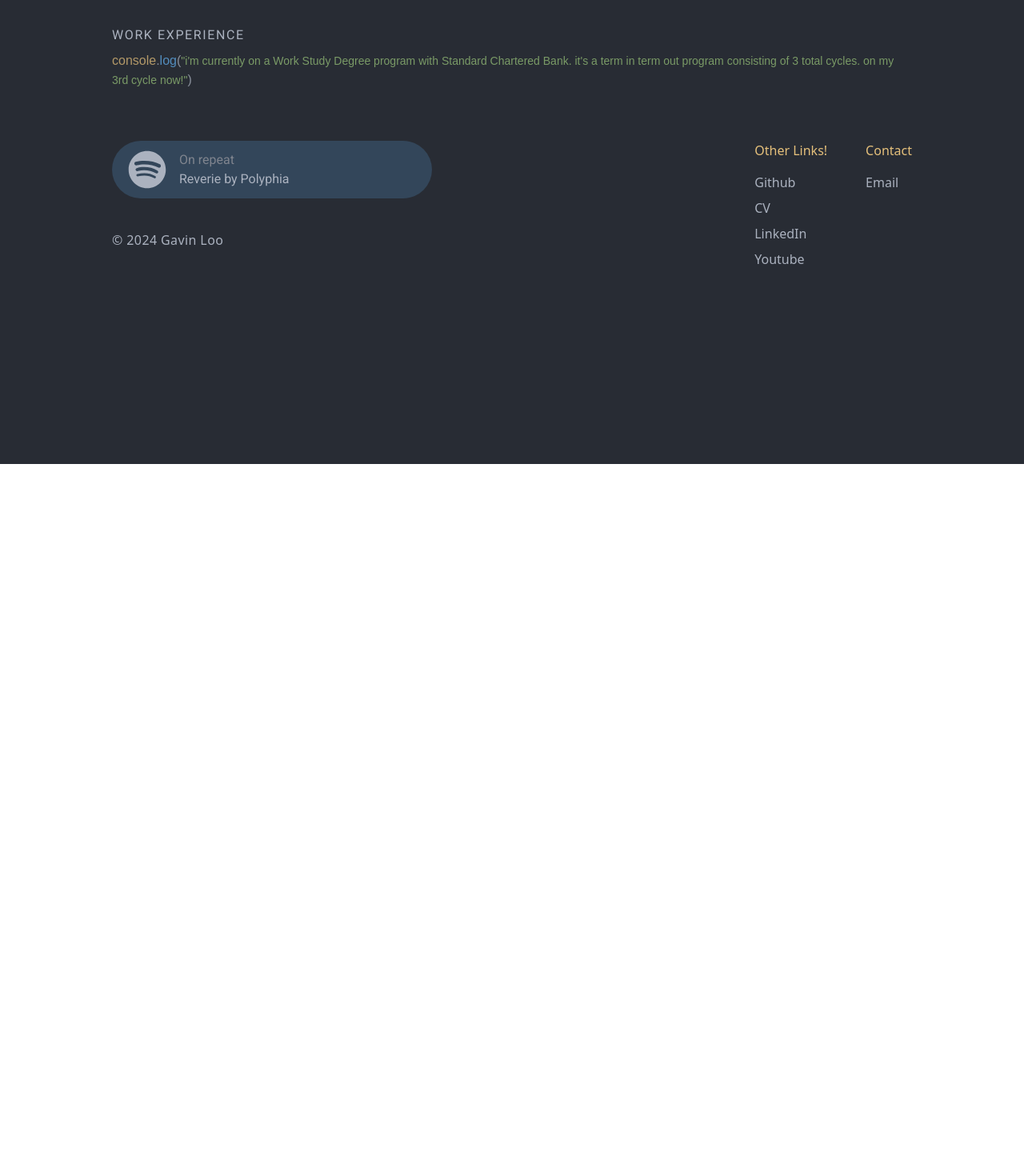
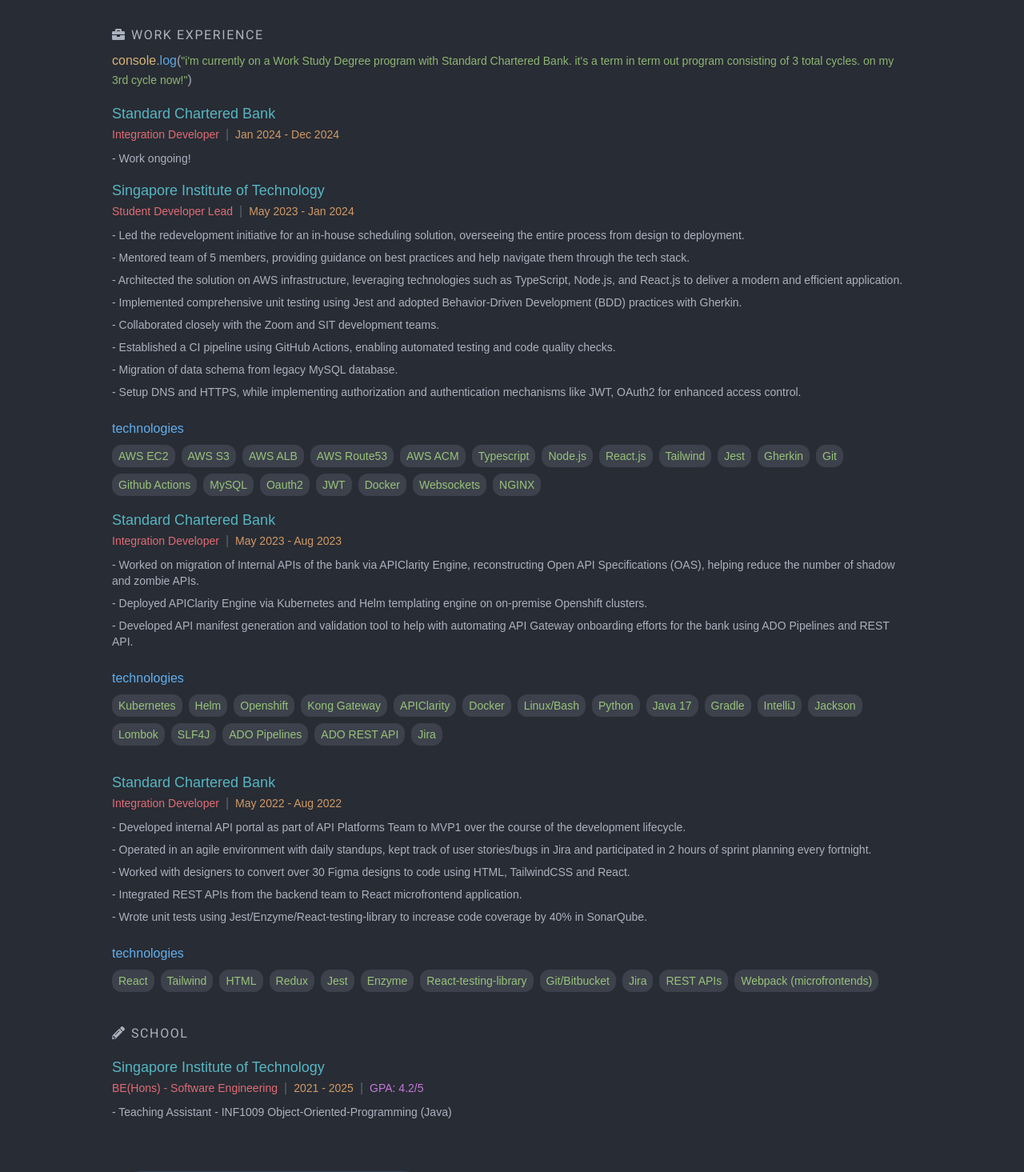
Before and after one commit to rawsashimi1604/gavinloo.com, a React (Vite) app: page /work in a window 1280 px wide. Shown: the part 220-1685 px from the top of the page at 80% size. Before the commit the page ends 800 px from the top, so only its background shows below. Built offline with nearby package versions, Linux system fonts and the light colour scheme.

Commit message:
added career stuff

```diff
--- a/src/modules/work/Experiences.tsx
+++ b/src/modules/work/Experiences.tsx
@@ -1,7 +1,20 @@
-import Comment from "../../components/typography/Comment";
 import ConsoleLog from "../../components/typography/ConsoleLog";
 import Header from "../../components/typography/Header";
 import ImportantText from "../../components/typography/ImportantText";
+
+import { FaBriefcase, FaPencilAlt } from "react-icons/fa";
+
+export interface WorkExperienceTagProps {
+  text: string;
+}
+
+function WorkExperienceTag({ text }: WorkExperienceTagProps) {
+  return (
+    <span className="inline-block text-sm bg-custom-dark/40 text-custom-green px-2 py-1 rounded-xl">
+      {text}
+    </span>
+  );
+}
 
 function Experiences() {
   return (
@@ -12,12 +25,234 @@
       </div>
 
       <h2 className="font-customRoboto tracking-widest mt-10 ">
+        <FaBriefcase className="inline-block mr-2 mb-1" />
         WORK EXPERIENCE
       </h2>
 
       <div className="mt-2">
         <ConsoleLog text="i'm currently on a Work Study Degree program with Standard Chartered Bank. it's a term in term out program consisting of 3 total cycles. on my 3rd cycle now!" />
       </div>
+
+      <div className="font-customMono">
+        <h3 className="mt-4 text-lg  text-custom-fountainBlue">
+          Standard Chartered Bank
+        </h3>
+        <span>
+          <span className="text-sm text-custom-coral">
+            Integration Developer
+          </span>
+          <span className="px-2 text-custom-dark">|</span>
+          <span className="text-sm text-custom-whiskey">
+            Jan 2024 - Dec 2024
+          </span>
+        </span>
+
+        <div className="mt-2 text-sm">- Work ongoing!</div>
+      </div>
+
+      <div className="font-customMono">
+        <h3 className="mt-4 text-lg  text-custom-fountainBlue">
+          Singapore Institute of Technology
+        </h3>
+        <span>
+          <span className="text-sm text-custom-coral">
+            Student Developer Lead
+          </span>
+          <span className="px-2 text-custom-dark">|</span>
+          <span className="text-sm text-custom-whiskey">
+            May 2023 - Jan 2024
+          </span>
+        </span>
+
+        <div className="mt-2 text-sm">
+          - Led the redevelopment initiative for an in-house scheduling
+          solution, overseeing the entire process from design to deployment.
+        </div>
+        <div className="mt-2 text-sm">
+          - Mentored team of 5 members, providing guidance on best practices and
+          help navigate them through the tech stack.
+        </div>
+        <div className="mt-2 text-sm">
+          - Architected the solution on AWS infrastructure, leveraging
+          technologies such as TypeScript, Node.js, and React.js to deliver a
+          modern and efficient application.
+        </div>
+        <div className="mt-2 text-sm">
+          - Implemented comprehensive unit testing using Jest and adopted
+          Behavior-Driven Development (BDD) practices with Gherkin.
+        </div>
+        <div className="mt-2 text-sm">
+          - Collaborated closely with the Zoom and SIT development teams.
+        </div>
+        <div className="mt-2 text-sm">
+          - Established a CI pipeline using GitHub Actions, enabling automated
+          testing and code quality checks.
+        </div>
+        <div className="mt-2 text-sm">
+          - Migration of data schema from legacy MySQL database.
+        </div>
+        <div className="mt-2 text-sm">
+          - Setup DNS and HTTPS, while implementing authorization and
+          authentication mechanisms like JWT, OAuth2 for enhanced access
+          control.
+        </div>
+
+        <div className="mt-6">
+          <h2 className="text-custom-malibu mb-2">technologies</h2>
+          <div className="flex items-center gap-2 flex-wrap">
+            <WorkExperienceTag text="AWS EC2" />
+            <WorkExperienceTag text="AWS S3" />
+            <WorkExperienceTag text="AWS ALB" />
+            <WorkExperienceTag text="AWS Route53" />
+            <WorkExperienceTag text="AWS ACM" />
+            <WorkExperienceTag text="Typescript" />
+            <WorkExperienceTag text="Node.js" />
+            <WorkExperienceTag text="React.js" />
+            <WorkExperienceTag text="Tailwind" />
+            <WorkExperienceTag text="Jest" />
+            <WorkExperienceTag text="Gherkin" />
+            <WorkExperienceTag text="Git" />
+            <WorkExperienceTag text="Github Actions" />
+            <WorkExperienceTag text="MySQL" />
+            <WorkExperienceTag text="Oauth2" />
+            <WorkExperienceTag text="JWT" />
+            <WorkExperienceTag text="Docker" />
+            <WorkExperienceTag text="Websockets" />
+            <WorkExperienceTag text="NGINX" />
+          </div>
+        </div>
+      </div>
+
+      <div className="font-customMono">
+        <h3 className="mt-4 text-lg  text-custom-fountainBlue">
+          Standard Chartered Bank
+        </h3>
+        <span>
+          <span className="text-sm text-custom-coral">
+            Integration Developer
+          </span>
+          <span className="px-2 text-custom-dark">|</span>
+          <span className="text-sm text-custom-whiskey">
+            May 2023 - Aug 2023
+          </span>
+        </span>
+
+        <div className="mt-2 text-sm">
+          - Worked on migration of Internal APIs of the bank via APIClarity
+          Engine, reconstructing Open API Specifications (OAS), helping reduce
+          the number of shadow and zombie APIs.
+        </div>
+        <div className="mt-2 text-sm">
+          - Deployed APIClarity Engine via Kubernetes and Helm templating engine
+          on on-premise Openshift clusters.
+        </div>
+        <div className="mt-2 text-sm">
+          - Developed API manifest generation and validation tool to help with
+          automating API Gateway onboarding efforts for the bank using ADO
+          Pipelines and REST API.
+        </div>
+
+        <div className="mt-6">
+          <h2 className="text-custom-malibu mb-2">technologies</h2>
+          <div className="flex items-center gap-2 flex-wrap">
+            <WorkExperienceTag text="Kubernetes" />
+            <WorkExperienceTag text="Helm" />
+            <WorkExperienceTag text="Openshift" />
+            <WorkExperienceTag text="Kong Gateway" />
+            <WorkExperienceTag text="APIClarity" />
+            <WorkExperienceTag text="Docker" />
+            <WorkExperienceTag text="Linux/Bash" />
+            <WorkExperienceTag text="Python" />
+            <WorkExperienceTag text="Java 17" />
+            <WorkExperienceTag text="Gradle" />
+            <WorkExperienceTag text="IntelliJ" />
+            <WorkExperienceTag text="Jackson" />
+            <WorkExperienceTag text="Lombok" />
+            <WorkExperienceTag text="SLF4J" />
+            <WorkExperienceTag text="ADO Pipelines" />
+            <WorkExperienceTag text="ADO REST API" />
+            <WorkExperienceTag text="Jira" />
+          </div>
+        </div>
+      </div>
+
+      <div className="font-customMono">
+        <h3 className="mt-8 text-lg  text-custom-fountainBlue">
+          Standard Chartered Bank
+        </h3>
+        <span>
+          <span className="text-sm text-custom-coral">
+            Integration Developer
+          </span>
+          <span className="px-2 text-custom-dark">|</span>
+          <span className="text-sm text-custom-whiskey">
+            May 2022 - Aug 2022
+          </span>
+        </span>
+
+        <div className="mt-2 text-sm">
+          - Developed internal API portal as part of API Platforms Team to MVP1
+          over the course of the development lifecycle.
+        </div>
+        <div className="mt-2 text-sm">
+          - Operated in an agile environment with daily standups, kept track of
+          user stories/bugs in Jira and participated in 2 hours of sprint
+          planning every fortnight.
+        </div>
+        <div className="mt-2 text-sm">
+          - Worked with designers to convert over 30 Figma designs to code using
+          HTML, TailwindCSS and React.
+        </div>
+        <div className="mt-2 text-sm">
+          - Integrated REST APIs from the backend team to React microfrontend
+          application.
+        </div>
+        <div className="mt-2 text-sm">
+          - Wrote unit tests using Jest/Enzyme/React-testing-library to increase
+          code coverage by 40% in SonarQube.
+        </div>
+
+        <div className="mt-6">
+          <h2 className="text-custom-malibu mb-2">technologies</h2>
+          <div className="flex items-center gap-2 flex-wrap">
+            <WorkExperienceTag text="React" />
+            <WorkExperienceTag text="Tailwind" />
+            <WorkExperienceTag text="HTML" />
+            <WorkExperienceTag text="Redux" />
+            <WorkExperienceTag text="Jest" />
+            <WorkExperienceTag text="Enzyme" />
+            <WorkExperienceTag text="React-testing-library" />
+            <WorkExperienceTag text="Git/Bitbucket" />
+            <WorkExperienceTag text="Jira" />
+            <WorkExperienceTag text="REST APIs" />
+            <WorkExperienceTag text="Webpack (microfrontends)" />
+          </div>
+        </div>
+      </div>
+
+      <h2 className="font-customRoboto tracking-widest mt-10 ">
+        <FaPencilAlt className="inline-block mr-2 mb-1" />
+        SCHOOL
+      </h2>
+
+      <div className="font-customMono">
+        <h3 className="mt-4 text-lg  text-custom-fountainBlue">
+          Singapore Institute of Technology
+        </h3>
+        <span>
+          <span className="text-sm text-custom-coral">
+            BE(Hons) - Software Engineering
+          </span>
+          <span className="px-2 text-custom-dark">|</span>
+          <span className="text-sm text-custom-whiskey">2021 - 2025</span>
+          <span className="px-2 text-custom-dark">|</span>
+          <span className="text-sm text-custom-purple">GPA: 4.2/5</span>
+        </span>
+
+        <div className="mt-2 text-sm">
+          - Teaching Assistant - INF1009 Object-Oriented-Programming (Java)
+        </div>
+      </div>
     </div>
   );
 }
```
Also changed, not shown: public/scb.png (deleted), public/sit.webp (deleted).
